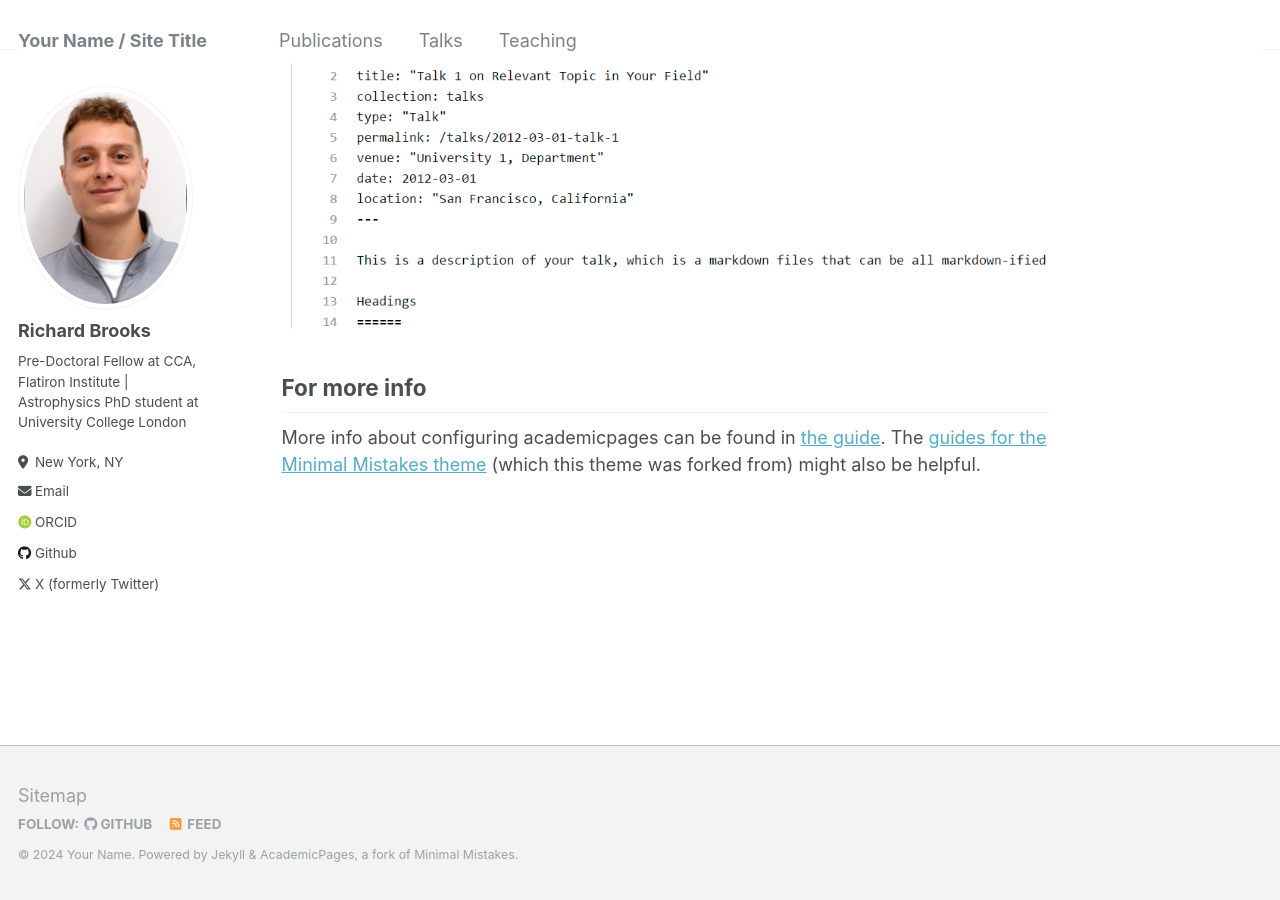
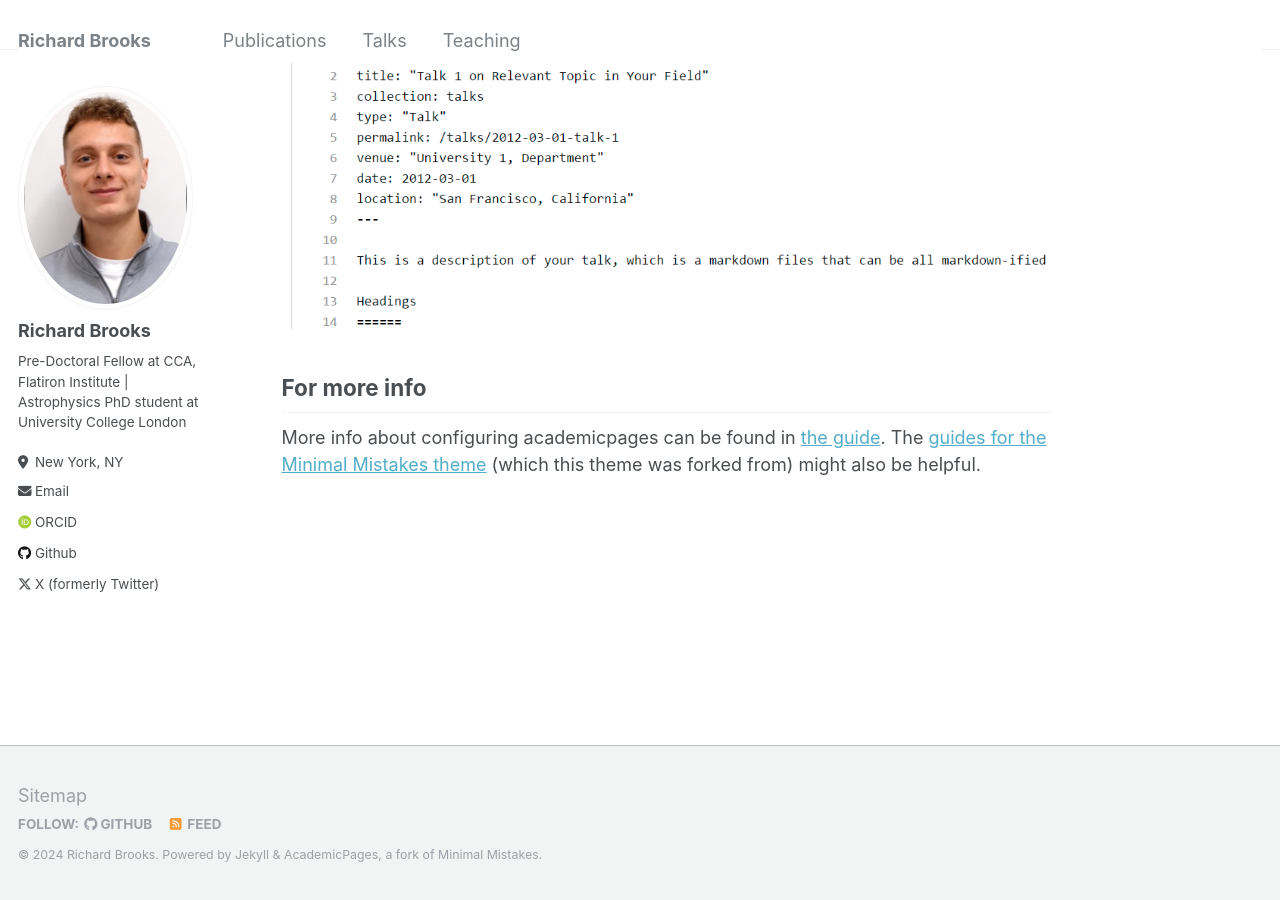
Before and after one commit to dc-broo3/dc-broo3.github.io, a Jekyll site: the page built from _pages/about.md, in a window 1280 px wide and 900 px high, scrolled down 2640 px. Built offline with Jekyll 4.4.1, drawn with Linux system fonts in a browser that asks for light colours; some web fonts are replaced.

Commit message:
Update _config.yml

```diff
--- a/_config.yml
+++ b/_config.yml
@@ -8,13 +8,13 @@
 
 # Basic Site Settings
 locale                   : "en-US"
-title                    : "Your Name / Site Title"
+title                    : "Richard Brooks"
 title_separator          : "-"
-name                     : &name "Your Name"
+name                     : &name "Richard Brooks"
 description              : &description "personal description"
-url                      : https://academicpages.github.io # the base hostname & protocol for your site e.g. "https://mmistakes.github.io"
+url                      : https://dc-broo3.github.io # the base hostname & protocol for your site e.g. "https://mmistakes.github.io"
 baseurl                  : "" # the subpath of your site, e.g. "/blog"
-repository               : "academicpages/academicpages.github.io"
+repository               : "dc-broo3/dc-broo3.github.io"
 
 # Site Author - The following control what appear as part of the author content on the side bar.
 #               If a field is blank the icon and link will not appear, otherwise it will be shown.
```
